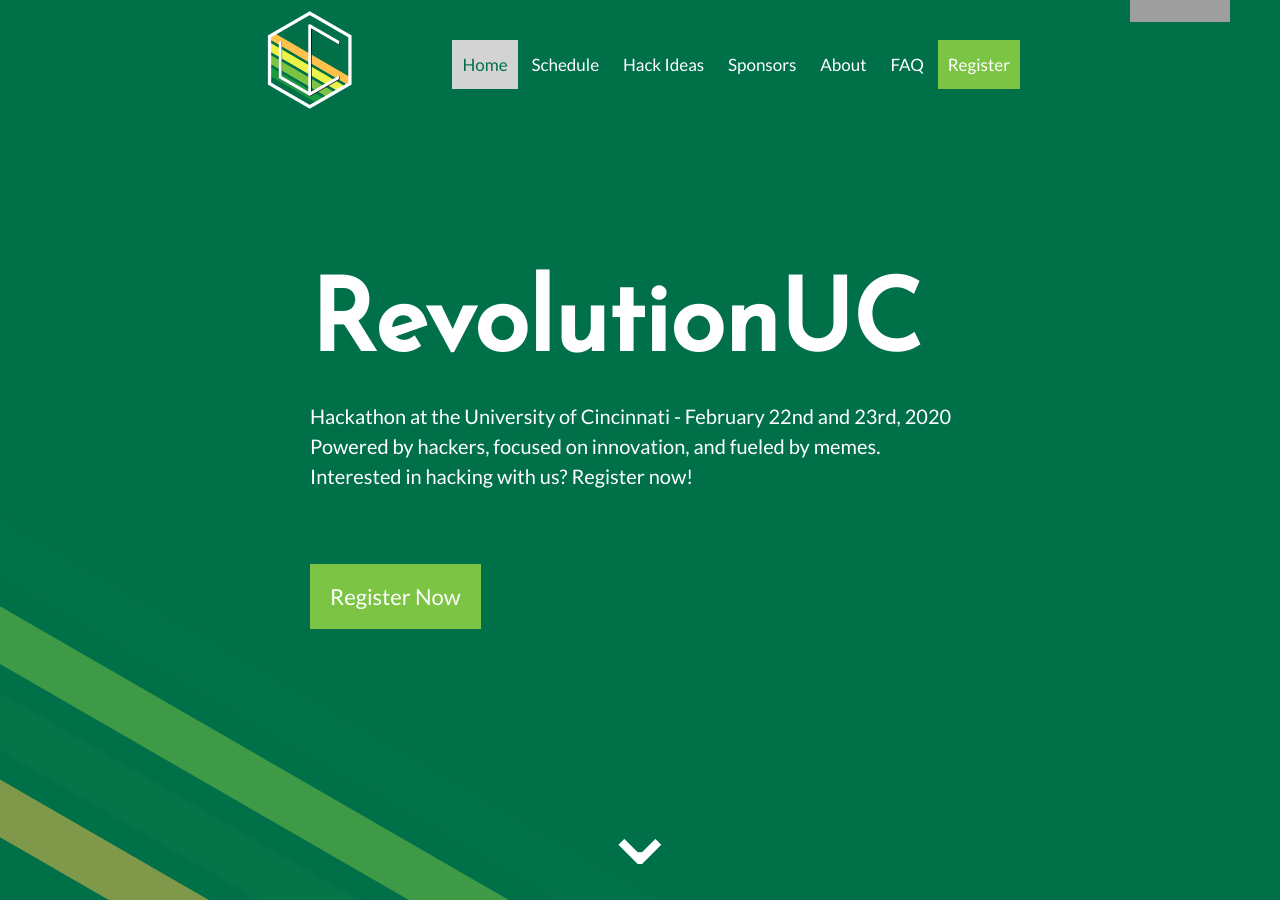
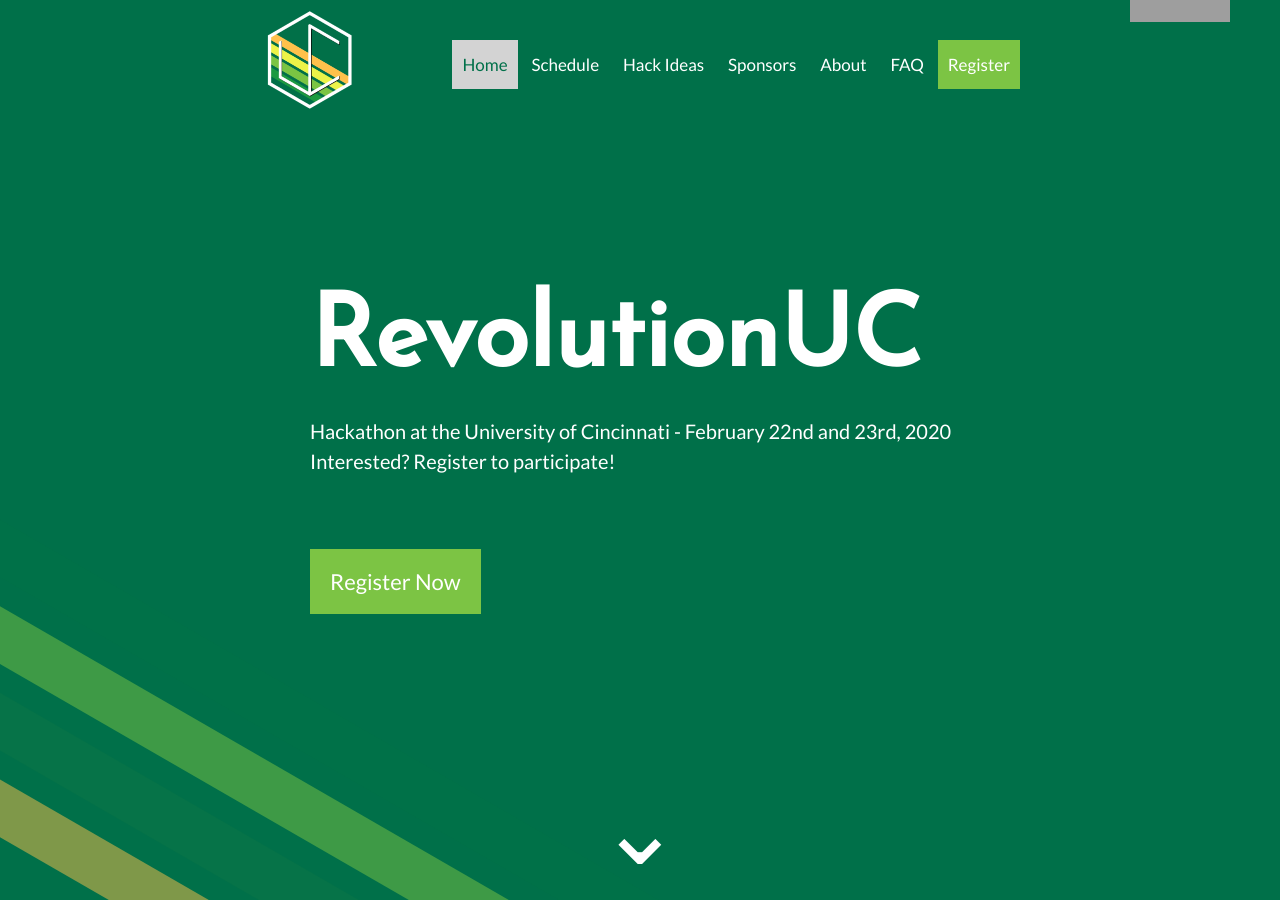
Before and after one commit to RevolutionUC/revolutionuc-frontend, a Jekyll site: the page built from index.html, in a window 1280 px wide and 900 px high. Built offline with Jekyll 4.4.1, drawn with Linux system fonts in a browser that asks for light colours; grey boxes are pictures that could not be loaded.

Commit message:
Revert "Merge pull request #106 from RevolutionUC/revuc-2020-development"
This reverts commit 2f378411c217a8e9e1083f3fbe04015ebcf71d36, reversing
changes made to 60541aeff03d1a4338aec71ddc3f9b9243af561b.

```diff
--- a/_layouts/homepage.html
+++ b/_layouts/homepage.html
@@ -19,8 +19,7 @@
     <!-- ========== Registration info and button ========== -->
     {% if site.data.config.homepage.timeline == "registration" %}
     <p>Hackathon at the University of Cincinnati - {{ site.data.config.eventData.fullDate }}</p>
-    <p>Powered by hackers, focused on innovation, and fueled by memes.</p>
-    <p>Interested in hacking with us? Register now!<p>
+    <p>Interested? Register to participate!</p>
     <div class="hero__heading">
       <a class="btn btn--primary" href="/register">Register Now</a>
     </div>
```
